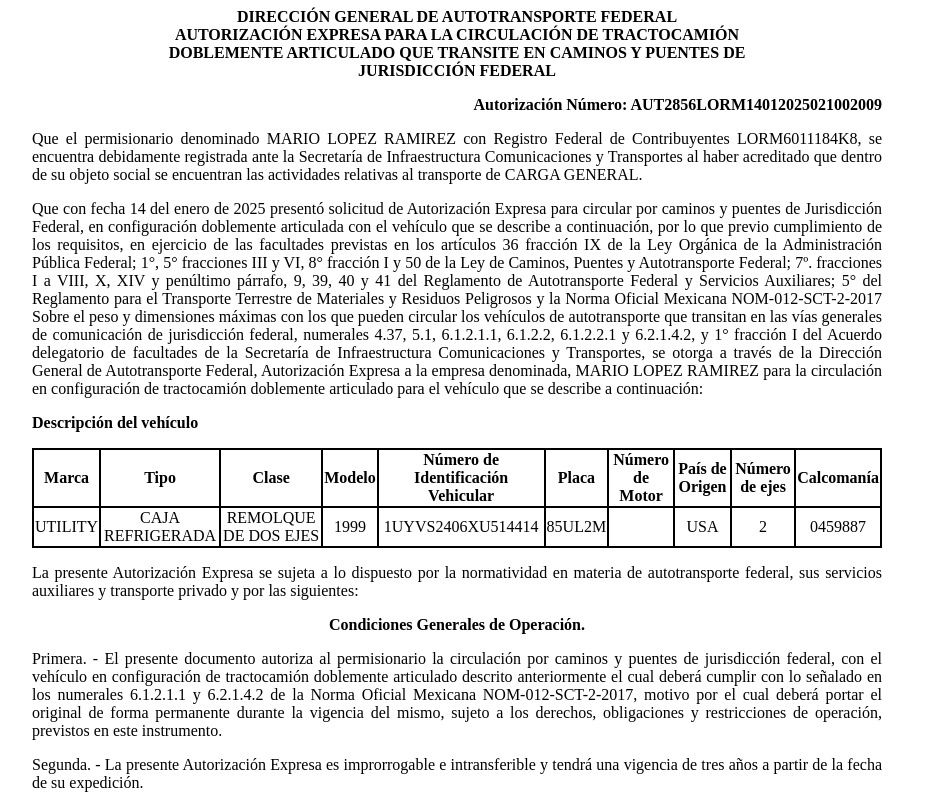
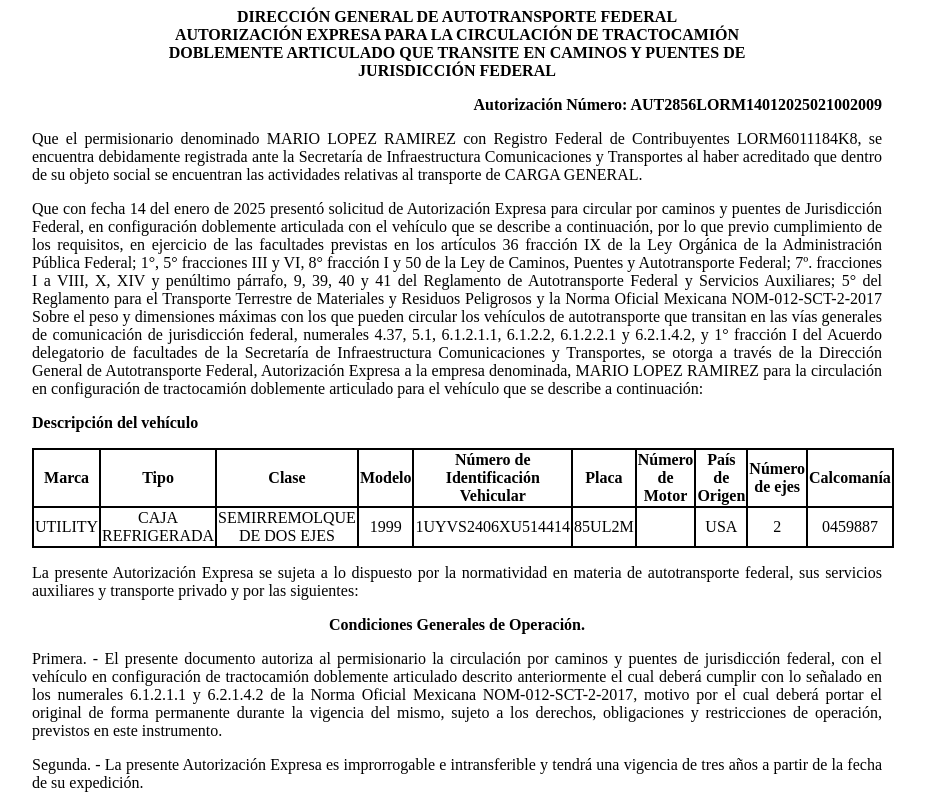
Before and after one commit to app-sct/ConsultaAutDobleRemolque-folio-0379238.github.io, a plain HTML site: page index.html in a window 1280 px wide. Shown: the top 800 px of the page, without its empty margins (183-1108 px from the left). Drawn offline with Linux system fonts and the light colour scheme.

Commit message:
Update index.html

```diff
--- a/index.html
+++ b/index.html
@@ -136,7 +136,7 @@
 						<tr class="borde">
 							<td class="borde">UTILITY</td>
 							<td class="borde">CAJA REFRIGERADA</td>
-							<td class="borde">REMOLQUE DE DOS EJES</td>
+							<td class="borde">SEMIRREMOLQUE DE DOS EJES</td>
 							<td class="borde">1999</td>
 							<td class="borde">1UYVS2406XU514414</td>
 							<td class="borde">85UL2M</td>
```
